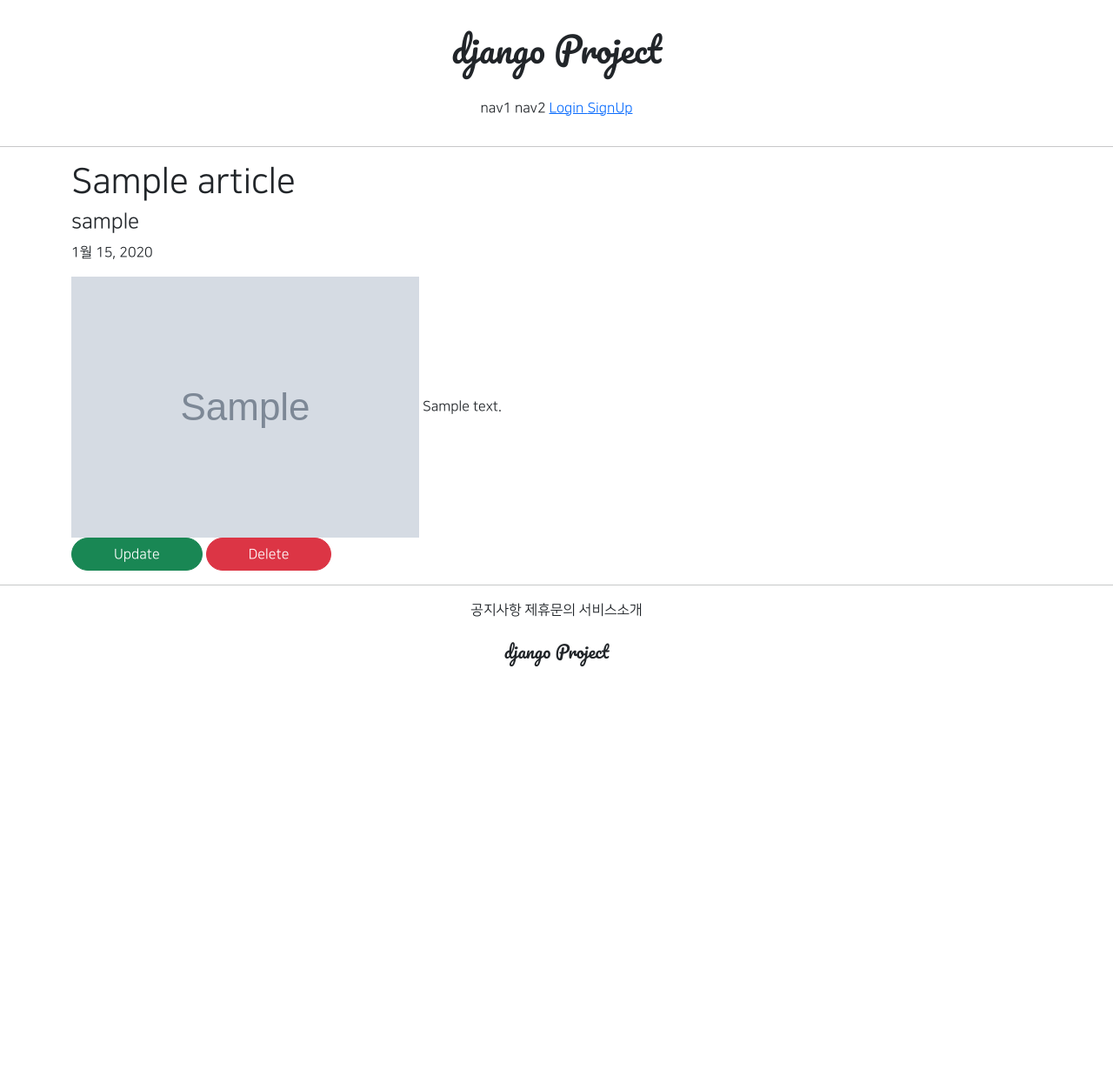
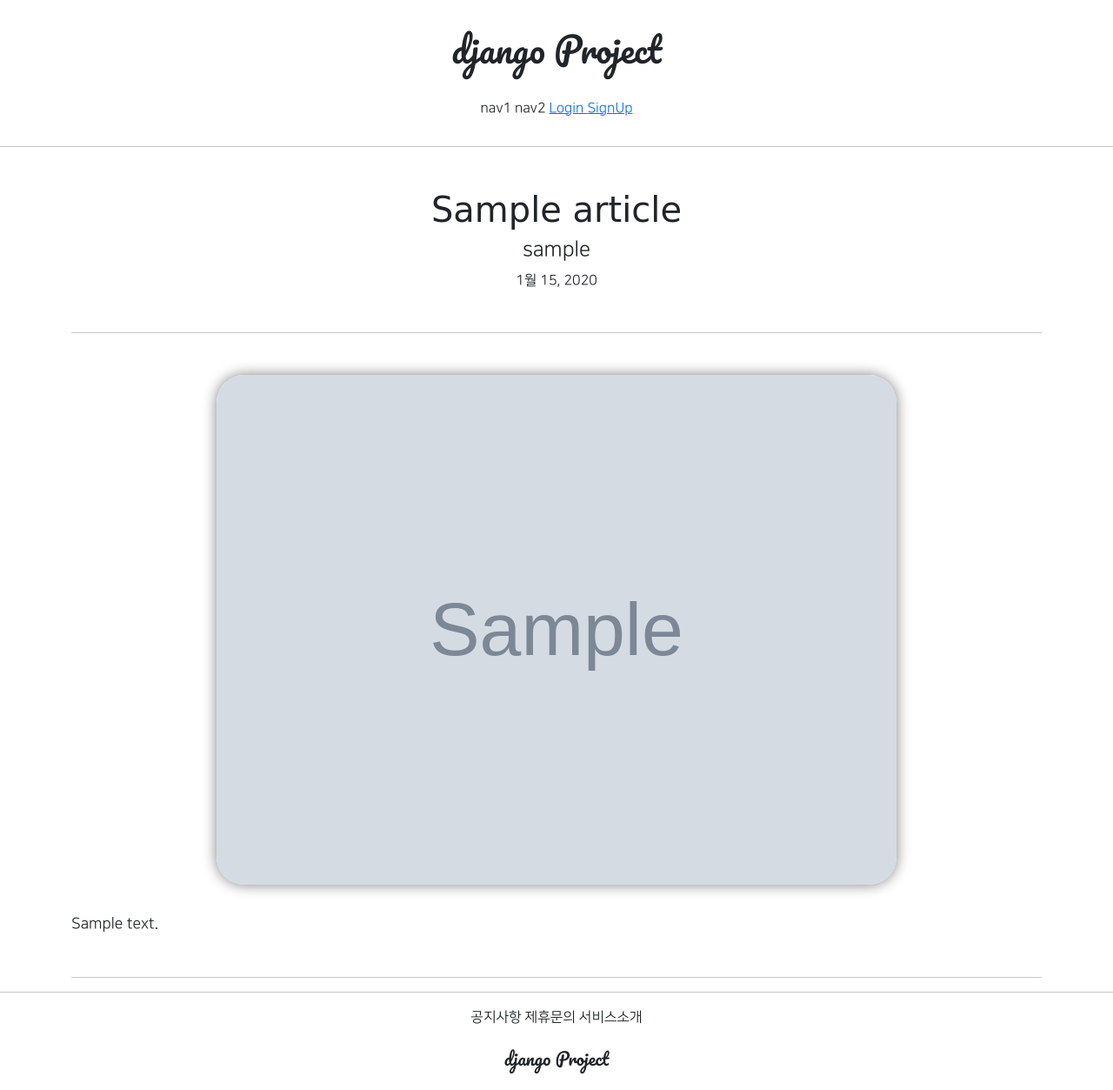
Before and after one commit to kokimian/git_1ban_web, a Django app: page /articles/detail/1 in a window 1280 px wide. Shown: the whole page at 87% size. Before the commit the page ends 766 px from the top, so only its background shows below. Run offline with Django 3.2, Linux system fonts and the light colour scheme; tables that the repository leaves empty hold one stand-in row (values such as "Sample post"); grey boxes marked "Sample" are stand-in pictures; parts of the project's set-up code (start-up, migrations or seed data) failed here and were passed over; some libraries are stand-ins or nearby versions; some web fonts are replaced.

Commit message:
2021/08/04 1ban class commit 3

```diff
--- a/articleapp/templates/articleapp/detail.html
+++ b/articleapp/templates/articleapp/detail.html
@@ -3,18 +3,26 @@
 
 {% block content %}
 
-    <div class="container">
+    <div class="container text-center">
 
-        <div>
+        <div class="my-5">
             {#  제목 / 글쓴이 / 날짜  #}
-            <h1>{{ target_article.title }}</h1>
+            <h1 class="NNS_B">{{ target_article.title }}</h1>
             <h4>{{ target_article.writer.profile.nickname }}</h4>
             <p>{{ target_article.created_at }}</p>
         </div>
-        <div>
+        <hr>
+        <div class="my-5">
             {#  게시글 내용  #}
-            <img src="{{ target_article.image.url }}" alt="">
+            <img src="{{ target_article.image.url }}"
+                 alt=""
+                 class="article_image">
+
+            <div class="article_content">
             {{ target_article.content }}
+            </div>
+
+            {% if target_article.writer == user %}
             <div>
                 <a href="{% url 'articleapp:update' pk=target_article.pk %}"
                         class="btn btn-success rounded-pill px-5">
@@ -25,8 +33,12 @@
                         Delete
                 </a>
             </div>
+            {% endif %}
         </div>
-
+        <hr>
+        <div>
+        {# 댓글 #}
+        </div>
     </div>
 
 {% endblock %}
--- a/articleapp/views.py
+++ b/articleapp/views.py
@@ -1,28 +1,40 @@
+from django.contrib.auth.decorators import login_required
 from django.shortcuts import render
 
 # Create your views here.
 from django.urls import reverse_lazy, reverse
+from django.utils.decorators import method_decorator
 from django.views.generic import CreateView, DetailView, UpdateView, DeleteView
 
 from accountapp.templates.accountapp.forms import ArticleCreationForm
+from articleapp.decorators import article_ownership_required
 from articleapp.models import Article
 
 
+@method_decorator(login_required(), 'get')
+@method_decorator(login_required(), 'post')
 class ArticleCreateView(CreateView):
     model = Article
     form_class = ArticleCreationForm
-    success_url = reverse_lazy('accountapp:hello_world')
+    # success_url = reverse_lazy('accountapp:hello_world')
     template_name = 'articleapp/create.html'
 
     def form_valid(self, form):
         form.instance.writer = self.request.user
         return super().form_valid(form)
 
+    def get_success_url(self):
+        return reverse('articleapp:detail', kwargs={'pk': self.object.pk})
+
+
 class ArticleDetailView(DetailView):
     model = Article
     context_object_name = 'target_article'
     template_name = 'articleapp/detail.html'
 
+
+@method_decorator(article_ownership_required, 'get')
+@method_decorator(article_ownership_required, 'post')
 class ArticleUpdateView(UpdateView):
     model = Article
     form_class = ArticleCreationForm
@@ -32,6 +44,9 @@ class ArticleUpdateView(UpdateView):
     def get_success_url(self):
         return reverse('articleapp:detail', kwargs={'pk': self.object.pk})
 
+
+@method_decorator(article_ownership_required, 'get')
+@method_decorator(article_ownership_required, 'post')
 class ArticleDeleteView(DeleteView):
     model = Article
     context_object_name = 'target_article'
--- a/static/base.css
+++ b/static/base.css
@@ -43,3 +43,15 @@
 .round_button:hover {
     color: dimgrey;
 }
+
+.article_image {
+    border-radius: 2rem;
+    width: 70%;
+    box-shadow: 0 0 1rem grey;
+}
+
+.article_content {
+    font-size: 1.1rem;
+    text-align: left;
+    margin: 2rem 0; /* 상하 좌우   */
+}
```
Also changed, not shown: articleapp/decorators.py (added, +13 -0 lines).
